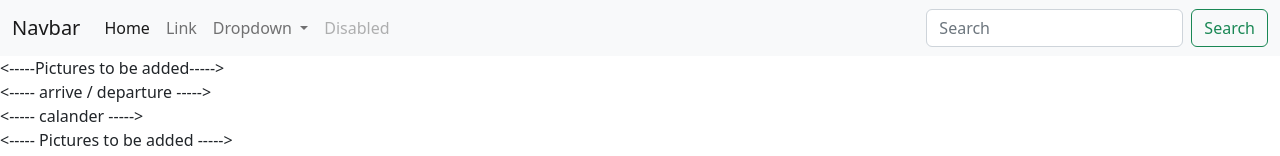
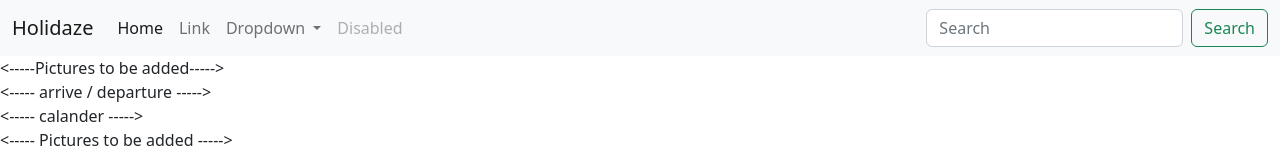
Before and after one commit to Mare94/project-exam2-Morten-Sandstedt, a website: page index.html in a window 1280 px wide. Shown: the top 156 px of the page. Drawn offline with nearby package versions, Linux system fonts and the light colour scheme.

Commit message:
added name

```diff
--- a/index.html
+++ b/index.html
@@ -13,7 +13,7 @@
 
         <nav class="navbar navbar-expand-lg bg-light">
     <div class="container-fluid">
-        <a class="navbar-brand" href="#">Navbar</a>
+        <a class="navbar-brand" href="#">Holidaze</a>
         <button class="navbar-toggler" type="button" data-bs-toggle="collapse" data-bs-target="#navbarSupportedContent" aria-controls="navbarSupportedContent" aria-expanded="false" aria-label="Toggle navigation">
         <span class="navbar-toggler-icon"></span>
         </button>
```
